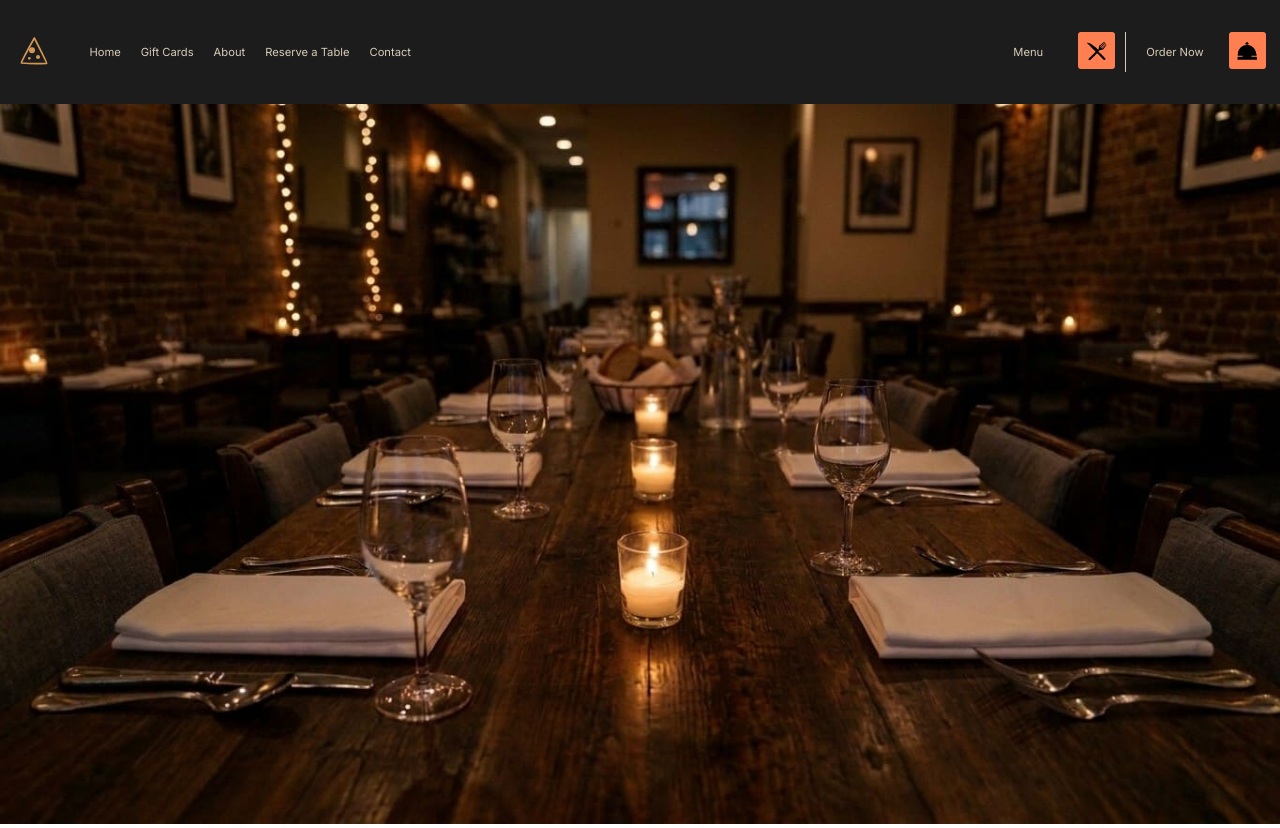
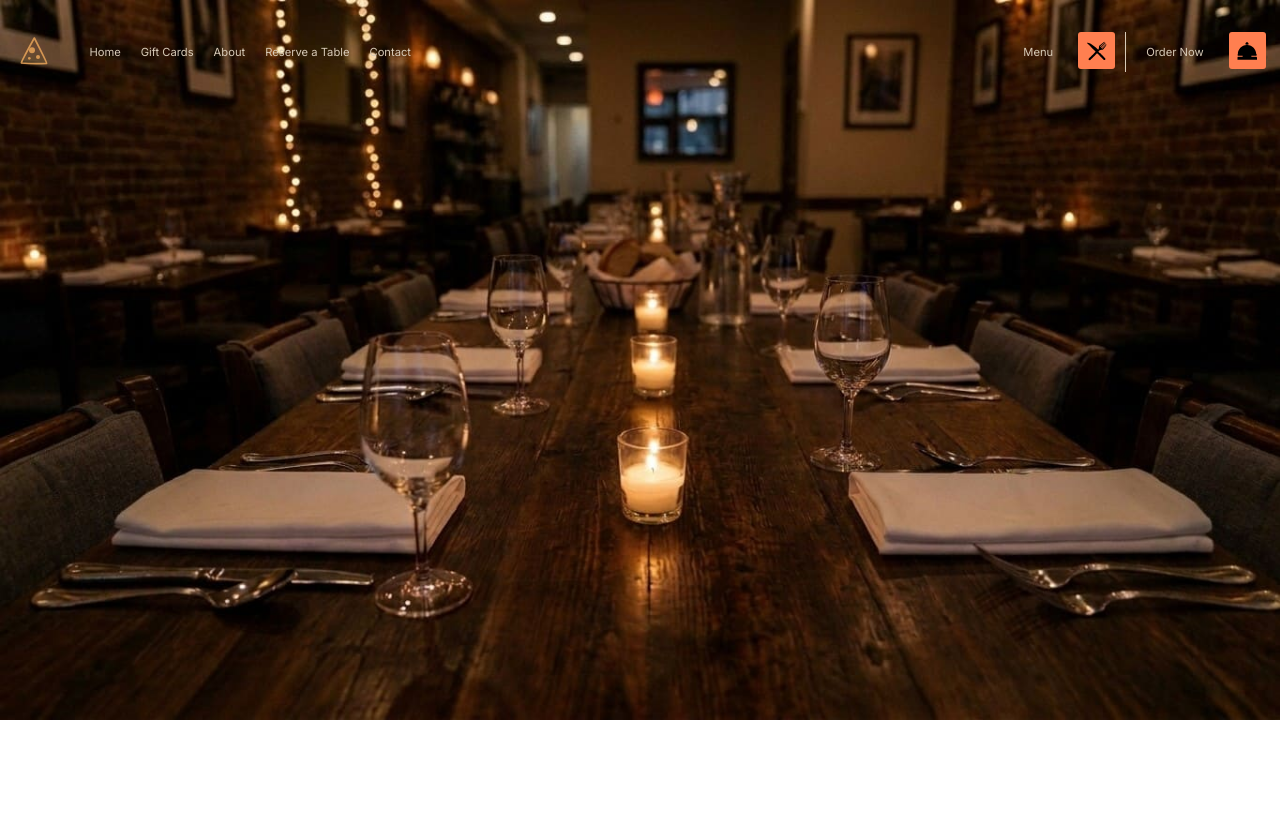
Before and after one commit to AllanRono1/Shazmosa, a plain HTML site: page index.html in a window 1280 px wide. After the commit the page ends 800 px from the top, so only its background shows below. Drawn offline with Linux system fonts and the light colour scheme; a web font is replaced by a local one.

Commit message:
feat: positioned the nav bar relative the th header element

```diff
--- a/index.html
+++ b/index.html
@@ -16,7 +16,7 @@
             <ul class="nav-left">
                 <li>
                     <a href="#">
-                        <img src="/icons/shamosas-logo-2a.svg" height="40" width="40"/>
+                        <img src="/icons/shamosas-logo-2a.svg" height="40" width="40" alt="company logo"/>
                     </a>
                 </li>
                 <li><a href="#">Home</a></li>
@@ -40,8 +40,8 @@
                 </div>
         </ul>
         </nav>
-        <div>
-            <img src="/images/desktop/restaurant-table.jpeg" alt="A long slim dining table set with white napkins, wine glasses and a row of glowing votive candles"/>
+        <div class="hero-image">
+                <img src="/images/desktop/restaurant-table.jpeg" alt="A long slim dining table set with white napkins, wine glasses and a row of glowing votive candles"/>
         </div>
     </header>
 </body>
--- a/style.css
+++ b/style.css
@@ -11,7 +11,7 @@ img, video {
 
 header {
     height: 13vh;
-    background-color: #1C1C1C;
+    position: relative;
 }
 
 nav {
@@ -20,6 +20,8 @@ nav {
     align-items: center;
     width: 100%;
     height: 100%;
+    position: absolute;
+    flex-wrap: wrap;
 }
 
 
@@ -57,7 +59,7 @@ nav ul li:first-child {
 }
 
 .nav-right-menu img {
-    margin: 0 10px;
+    margin-right: 10px;
 }
 
 .nav-right div img{
@@ -65,3 +67,8 @@ nav ul li:first-child {
     padding: 8.5px;
     border-radius: 3px;
 }
+
+.hero-image {
+    height: 100vh;
+    width: 100vw;
+}
```
